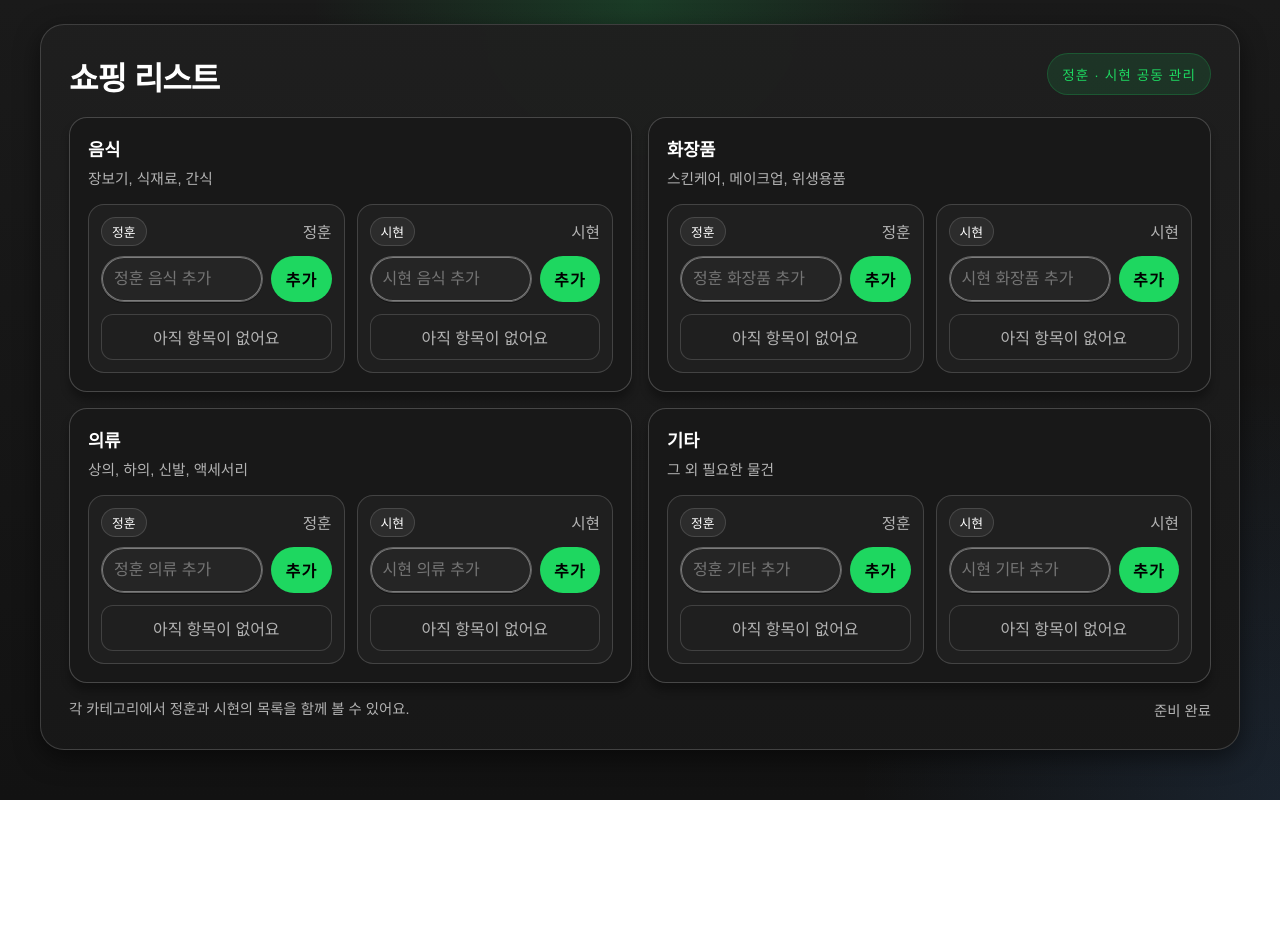
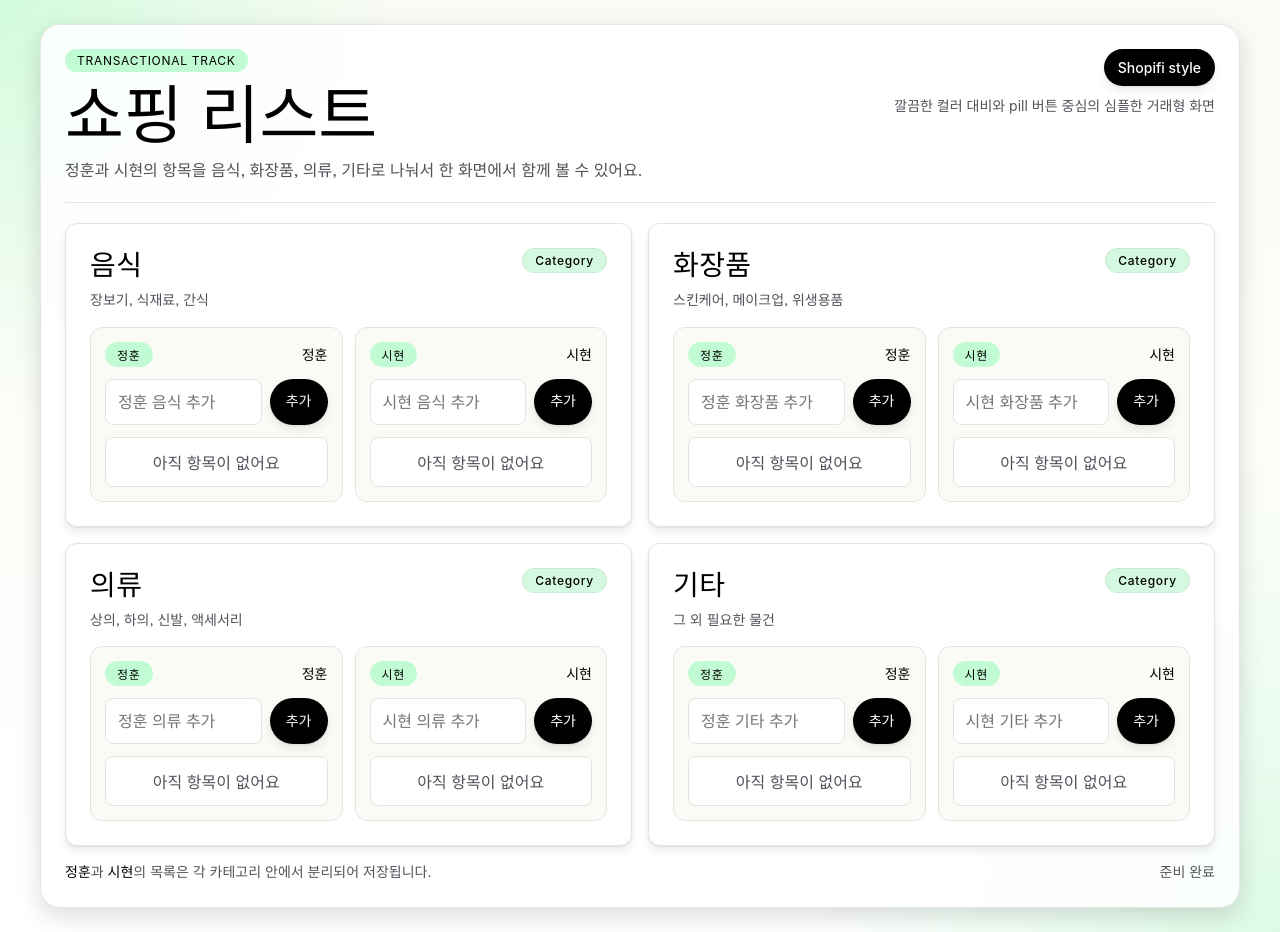
Before and after one commit to newyearhun/tokyo_thrift, a plain HTML site: page index.html in a window 1280 px wide. Before the commit the page ends 800 px from the top, so only its background shows below. Drawn offline with Linux system fonts and the light colour scheme.

Commit message:
Apply Shopify-inspired light theme

```diff
--- a/index.html
+++ b/index.html
@@ -7,32 +7,41 @@
   <style>
     :root {
       color-scheme: light;
-      --bg: #121212;
-      --panel: #181818;
-      --panel-2: #1f1f1f;
-      --panel-3: #252525;
-      --text: #ffffff;
-      --muted: #b3b3b3;
-      --line: #4d4d4d;
-      --accent: #1ed760;
-      --accent-hover: #1db954;
-      --shadow: rgba(0, 0, 0, 0.5) 0px 8px 24px;
-      --shadow-soft: rgba(0, 0, 0, 0.3) 0px 8px 8px;
-      --radius: 18px;
+      --canvas-light: #ffffff;
+      --canvas-cream: #fbfbf5;
+      --surface: #ffffff;
+      --surface-soft: #f6f7f1;
+      --ink: #000000;
+      --text: #111111;
+      --muted: #52525b;
+      --shade-30: #d4d4d8;
+      --shade-40: #a1a1aa;
+      --hairline-light: #e4e4e7;
+      --aloe-10: #c1fbd4;
+      --pistachio-10: #d4f9e0;
+      --shadow-card: 0 1px 2px rgba(0, 0, 0, 0.06), 0 5px 10px rgba(0, 0, 0, 0.08);
+      --shadow-float: 0 8px 24px rgba(0, 0, 0, 0.14);
+      --radius-sm: 8px;
+      --radius-lg: 12px;
+      --radius-pill: 9999px;
     }
 
     * {
       box-sizing: border-box;
     }
 
+    html {
+      font-feature-settings: "ss03";
+    }
+
     body {
       margin: 0;
       min-height: 100vh;
-      font-family: "SpotifyMixUI", "CircularSp-Arab", "CircularSp-Hebr", "CircularSp-Cyrl", "CircularSp-Grek", "CircularSp-Deva", "Helvetica Neue", Helvetica, Arial, "Hiragino Sans", "Hiragino Kaku Gothic ProN", Meiryo, "MS Gothic", sans-serif;
+      font-family: "Inter Variable", Inter, "Helvetica Neue", Helvetica, Arial, "Hiragino Sans", "Hiragino Kaku Gothic ProN", Meiryo, sans-serif;
       background:
-        radial-gradient(circle at top, rgba(30, 215, 96, 0.18) 0%, transparent 32%),
-        radial-gradient(circle at bottom right, rgba(83, 157, 245, 0.12) 0%, transparent 28%),
-        linear-gradient(180deg, #1a1a1a 0%, var(--bg) 100%);
+        radial-gradient(circle at top left, rgba(196, 251, 212, 0.75) 0%, transparent 26%),
+        radial-gradient(circle at bottom right, rgba(212, 249, 224, 0.8) 0%, transparent 30%),
+        linear-gradient(180deg, var(--canvas-cream) 0%, #ffffff 100%);
       color: var(--text);
       padding: 24px;
     }
@@ -40,38 +49,86 @@
     .app {
       width: min(100%, 1200px);
       margin: 0 auto;
-      background: linear-gradient(180deg, rgba(31, 31, 31, 0.98) 0%, rgba(24, 24, 24, 0.98) 100%);
-      backdrop-filter: blur(14px);
-      border: 1px solid rgba(124, 124, 124, 0.38);
-      border-radius: 24px;
-      box-shadow: var(--shadow);
-      padding: 28px;
     }
 
-    header {
+    .shell {
+      background: rgba(255, 255, 255, 0.86);
+      border: 1px solid rgba(228, 228, 231, 0.95);
+      border-radius: 20px;
+      box-shadow: var(--shadow-float);
+      padding: 24px;
+    }
+
+    .hero {
       display: flex;
+      justify-content: space-between;
       align-items: start;
-      justify-content: space-between;
       gap: 16px;
-      margin-bottom: 18px;
+      margin-bottom: 20px;
+      padding-bottom: 20px;
+      border-bottom: 1px solid var(--hairline-light);
+    }
+
+    .eyebrow {
+      display: inline-flex;
+      align-items: center;
+      gap: 8px;
+      padding: 4px 12px;
+      border-radius: var(--radius-pill);
+      background: var(--aloe-10);
+      color: var(--ink);
+      font-size: 12px;
+      letter-spacing: 0.72px;
+      text-transform: uppercase;
+      margin-bottom: 12px;
     }
 
     h1 {
       margin: 0;
-      font-size: clamp(1.5rem, 3vw, 2rem);
-      letter-spacing: -0.03em;
+      font-family: "Neue Haas Grotesk Display", "Helvetica Neue", Helvetica, Arial, sans-serif;
+      font-size: clamp(2.8rem, 5vw, 4.4rem);
+      font-weight: 330;
+      line-height: 1;
+      letter-spacing: 0;
+      color: var(--ink);
+    }
+
+    .sub {
+      margin: 10px 0 0;
+      font-size: 16px;
+      line-height: 1.5;
+      color: var(--muted);
+      max-width: 58ch;
+    }
+
+    .hero-meta {
+      display: flex;
+      flex-direction: column;
+      align-items: flex-end;
+      gap: 10px;
+      min-width: 180px;
     }
 
     .badge {
-      padding: 10px 14px;
-      border-radius: 9999px;
-      background: rgba(30, 215, 96, 0.12);
-      color: var(--accent);
-      font-size: 0.85rem;
-      white-space: nowrap;
-      border: 1px solid rgba(30, 215, 96, 0.22);
-      letter-spacing: 0.08em;
-      text-transform: uppercase;
+      display: inline-flex;
+      align-items: center;
+      justify-content: center;
+      padding: 8px 14px;
+      border-radius: var(--radius-pill);
+      background: #000000;
+      color: #ffffff;
+      font-size: 14px;
+      font-weight: 550;
+      line-height: 1.5;
+      letter-spacing: 0;
+      box-shadow: var(--shadow-card);
+    }
+
+    .small-note {
+      font-size: 14px;
+      color: var(--muted);
+      text-align: right;
+      line-height: 1.49;
     }
 
     .grid {
@@ -81,22 +138,52 @@
     }
 
     .category {
-      background: var(--panel);
-      border: 1px solid rgba(77, 77, 77, 0.9);
-      border-radius: var(--radius);
-      padding: 18px;
-      box-shadow: var(--shadow-soft);
+      background: var(--surface);
+      border: 1px solid var(--hairline-light);
+      border-radius: var(--radius-lg);
+      padding: 24px;
+      box-shadow: var(--shadow-card);
+    }
+
+    .category-head {
+      display: flex;
+      justify-content: space-between;
+      align-items: start;
+      gap: 12px;
+      margin-bottom: 16px;
     }
 
     .category h2 {
-      margin: 0 0 6px;
-      font-size: 1.1rem;
+      margin: 0;
+      font-family: "Neue Haas Grotesk Display", "Helvetica Neue", Helvetica, Arial, sans-serif;
+      font-size: 28px;
+      font-weight: 500;
+      line-height: 1.28;
+      letter-spacing: 0.42px;
+      color: var(--ink);
     }
 
     .category p {
-      margin: 0 0 16px;
+      margin: 6px 0 0;
       color: var(--muted);
-      font-size: 0.92rem;
+      font-size: 14px;
+      line-height: 1.49;
+    }
+
+    .category-chip {
+      display: inline-flex;
+      align-items: center;
+      justify-content: center;
+      padding: 4px 12px;
+      border-radius: var(--radius-pill);
+      background: var(--pistachio-10);
+      color: var(--ink);
+      font-size: 12px;
+      font-weight: 500;
+      letter-spacing: 0.72px;
+      text-transform: capitalize;
+      white-space: nowrap;
+      border: 1px solid rgba(0, 0, 0, 0.06);
     }
 
     .owner-grid {
@@ -106,35 +193,39 @@
     }
 
     .owner-panel {
-      border: 1px solid rgba(77, 77, 77, 0.8);
-      border-radius: 16px;
-      background: var(--panel-2);
-      padding: 12px;
+      background: var(--canvas-cream);
+      border: 1px solid var(--hairline-light);
+      border-radius: var(--radius-lg);
+      padding: 14px;
     }
 
     .owner-head {
       display: flex;
+      justify-content: space-between;
       align-items: center;
-      justify-content: space-between;
-      gap: 8px;
-      margin-bottom: 10px;
+      gap: 10px;
+      margin-bottom: 12px;
     }
 
     .owner-name {
       margin: 0;
-      font-size: 0.98rem;
+      font-size: 14px;
+      font-weight: 550;
+      line-height: 1.5;
+      color: var(--ink);
     }
 
-    .chip {
+    .owner-pill {
       display: inline-flex;
       align-items: center;
       justify-content: center;
-      padding: 4px 10px;
-      border-radius: 999px;
-      background: rgba(255, 255, 255, 0.06);
-      color: var(--text);
-      font-size: 0.8rem;
-      border: 1px solid rgba(124, 124, 124, 0.35);
+      padding: 4px 12px;
+      border-radius: var(--radius-pill);
+      background: var(--aloe-10);
+      color: var(--ink);
+      font-size: 12px;
+      font-weight: 400;
+      letter-spacing: 0.72px;
     }
 
     .input-row {
@@ -146,40 +237,44 @@
     input {
       flex: 1;
       min-width: 0;
-      border: 1px solid rgba(124, 124, 124, 0.7);
-      border-radius: 9999px;
-      padding: 11px 12px;
+      border: 1px solid var(--hairline-light);
+      border-radius: var(--radius-sm);
+      padding: 10px 12px;
       font: inherit;
+      font-size: 16px;
+      line-height: 1.5;
+      background: var(--canvas-light);
+      color: var(--ink);
       outline: none;
-      background: var(--panel-3);
-      color: var(--text);
-      box-shadow: rgb(18, 18, 18) 0px 1px 0px, rgb(124, 124, 124) 0px 0px 0px 1px inset;
     }
 
     input:focus {
-      border-color: var(--accent);
-      box-shadow: 0 0 0 4px rgba(30, 215, 96, 0.12);
+      border-color: #000000;
+      box-shadow: 0 0 0 1px #000000;
+    }
+
+    button {
+      appearance: none;
+      border: 0;
+      cursor: pointer;
+      transition: transform 0.15s ease, opacity 0.15s ease, box-shadow 0.15s ease, background 0.15s ease;
     }
 
     .add-btn {
-      border: 0;
-      border-radius: 9999px;
-      padding: 11px 14px;
-      background: var(--accent);
-      color: #000;
-      font: inherit;
-      cursor: pointer;
+      padding: 10px 16px;
+      border-radius: var(--radius-pill);
+      background: #000000;
+      color: #ffffff;
+      font-size: 14px;
+      font-weight: 550;
+      line-height: 1.5;
       white-space: nowrap;
-      font-weight: 700;
-      letter-spacing: 0.08em;
-      text-transform: uppercase;
-      transition: transform 0.15s ease, background 0.15s ease, box-shadow 0.15s ease;
+      box-shadow: var(--shadow-card);
     }
 
     .add-btn:hover {
       transform: translateY(-1px);
-      background: var(--accent-hover);
-      box-shadow: var(--shadow-soft);
+      background: #3f3f46;
     }
 
     ul {
@@ -195,22 +290,28 @@
       align-items: center;
       justify-content: space-between;
       gap: 10px;
-      padding: 10px 12px;
-      background: #1f1f1f;
-      border: 1px solid rgba(77, 77, 77, 0.75);
-      border-radius: 12px;
-      word-break: break-word;
+      padding: 12px;
+      border-radius: var(--radius-sm);
+      background: var(--canvas-light);
+      border: 1px solid var(--hairline-light);
     }
 
     li.done {
+      opacity: 0.65;
+    }
+
+    li.done .item-text {
+      text-decoration: line-through;
       color: var(--muted);
-      text-decoration: line-through;
-      opacity: 0.72;
     }
 
     .item-text {
       min-width: 0;
       flex: 1;
+      font-size: 16px;
+      line-height: 1.5;
+      color: var(--ink);
+      word-break: break-word;
     }
 
     .item-actions {
@@ -220,24 +321,22 @@
     }
 
     .mini {
-      border: 0;
-      border-radius: 10px;
-      padding: 7px 10px;
-      font-size: 0.85rem;
-      cursor: pointer;
-      font-weight: 700;
-      letter-spacing: 0.06em;
-      text-transform: uppercase;
+      padding: 8px 12px;
+      border-radius: var(--radius-pill);
+      font-size: 13px;
+      font-weight: 500;
+      line-height: 1.49;
+      white-space: nowrap;
     }
 
     .check {
-      background: rgba(30, 215, 96, 0.18);
-      color: #1ed760;
+      background: var(--aloe-10);
+      color: var(--ink);
     }
 
     .remove {
-      background: rgba(243, 114, 127, 0.18);
-      color: #f3727f;
+      background: var(--shade-30);
+      color: var(--ink);
     }
 
     .footer {
@@ -245,17 +344,19 @@
       display: flex;
       justify-content: space-between;
       gap: 12px;
+      flex-wrap: wrap;
       color: var(--muted);
-      font-size: 0.9rem;
-      flex-wrap: wrap;
+      font-size: 14px;
+      line-height: 1.49;
+    }
+
+    .footer strong {
+      color: var(--ink);
+      font-weight: 550;
     }
 
     .hint {
-      line-height: 1.5;
-    }
-
-    .owner-name {
-      color: var(--muted);
+      max-width: 70ch;
     }
 
     @media (max-width: 960px) {
@@ -265,14 +366,31 @@
       }
     }
 
-    @media (max-width: 640px) {
-      .app {
-        padding: 20px;
-        border-radius: 20px;
+    @media (max-width: 720px) {
+      body {
+        padding: 16px;
       }
 
-      header {
+      .shell {
+        padding: 18px;
+        border-radius: 16px;
+      }
+
+      .hero {
         flex-direction: column;
+      }
+
+      .hero-meta {
+        align-items: flex-start;
+        min-width: 0;
+      }
+
+      .small-note {
+        text-align: left;
+      }
+
+      .category {
+        padding: 18px;
       }
 
       .input-row {
@@ -283,19 +401,26 @@
 </head>
 <body>
   <main class="app">
-    <header>
+    <section class="shell">
+      <header class="hero">
         <div>
+          <div class="eyebrow">Transactional track</div>
           <h1>쇼핑 리스트</h1>
+          <p class="sub">정훈과 시현의 항목을 음식, 화장품, 의류, 기타로 나눠서 한 화면에서 함께 볼 수 있어요.</p>
         </div>
-      <div class="badge">정훈 · 시현 공동 관리</div>
+        <div class="hero-meta">
+          <div class="badge">Shopifi style</div>
+          <div class="small-note">깔끔한 컬러 대비와 pill 버튼 중심의 심플한 거래형 화면</div>
+        </div>
       </header>
 
       <section class="grid" id="grid"></section>
 
       <div class="footer">
-      <div class="hint">각 카테고리에서 정훈과 시현의 목록을 함께 볼 수 있어요.</div>
+        <div class="hint"><strong>정훈</strong>과 <strong>시현</strong>의 목록은 각 카테고리 안에서 분리되어 저장됩니다.</div>
         <div id="status">준비 완료</div>
       </div>
+    </section>
   </main>
 
   <script>
@@ -359,15 +484,20 @@
         const section = document.createElement("section");
         section.className = "category";
         section.innerHTML = `
+          <div class="category-head">
+            <div>
               <h2>${category.title}</h2>
               <p>${category.description}</p>
+            </div>
+            <span class="category-chip">category</span>
+          </div>
           <div class="owner-grid">
             ${owners.map((owner) => {
               const ownerItems = groupedItems(items, owner.id);
               return `
                 <div class="owner-panel">
                   <div class="owner-head">
-                    <span class="chip">${owner.name}</span>
+                    <span class="owner-pill">${owner.name}</span>
                     <span class="owner-name">${owner.name}</span>
                   </div>
                   <div class="input-row">
```
Lines whose indentation alone changed are shown as unchanged.
